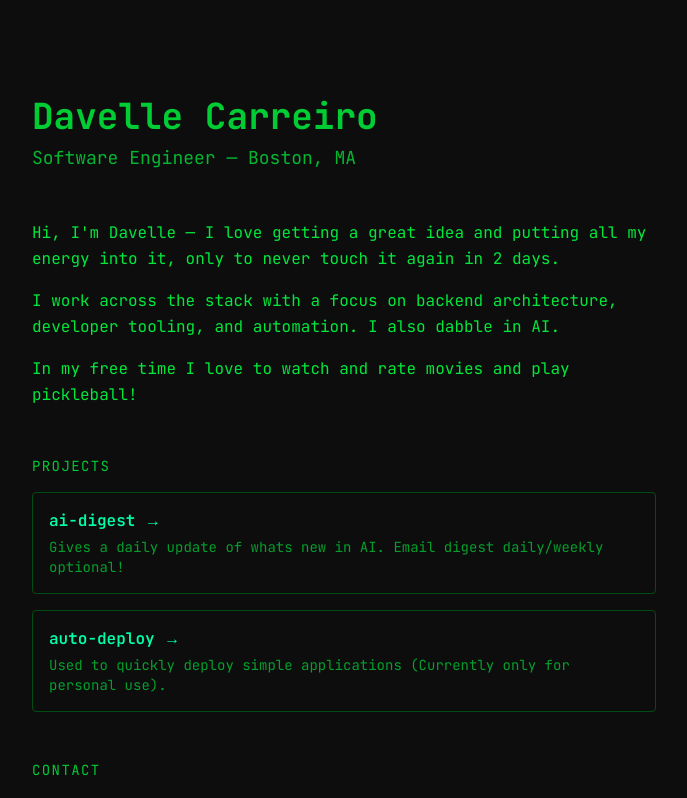
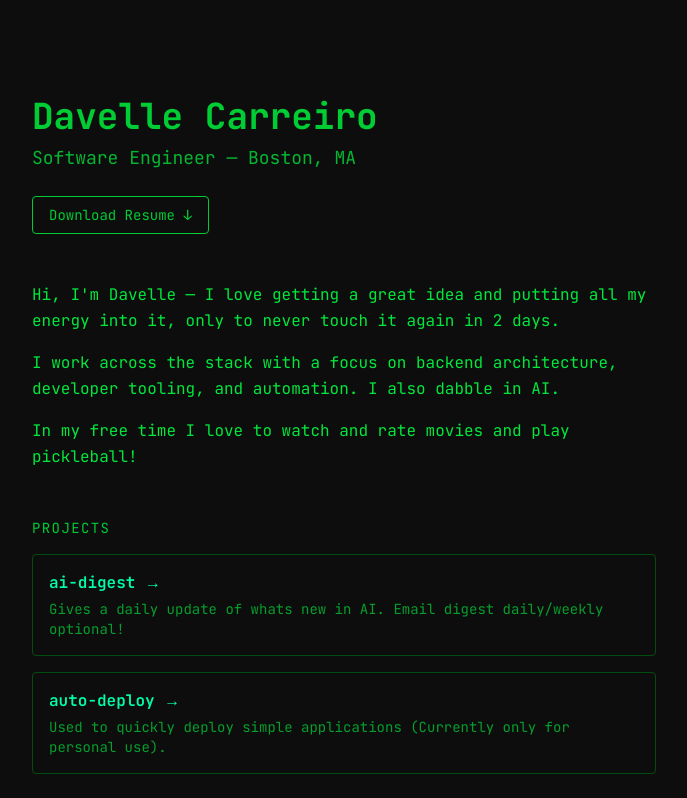
Before and after one commit to davelle324/termfolio, a Next.js app: page /about in a window 1280 px wide. Shown: the top 798 px of the page, without its empty margins (296-983 px from the left). Built offline with nearby package versions, Linux system fonts and the light colour scheme.

Commit message:
Added resume to simple page and updated readme

```diff
--- a/app/about/page.tsx
+++ b/app/about/page.tsx
@@ -26,9 +26,17 @@ export default function AboutPage() {
           <h1 className="text-3xl sm:text-4xl font-bold text-[var(--term-accent)] mb-2">
             {CONTENT.name}
           </h1>
-          <p className="text-lg opacity-70">
+          <p className="text-lg opacity-70 mb-6">
             {CONTENT.title} — {CONTENT.location}
           </p>
+          <a
+            href={CONTENT.resumeUrl}
+            target="_blank"
+            rel="noopener noreferrer"
+            className="inline-block px-4 py-2 text-sm border border-[var(--term-accent)] text-[var(--term-accent)] rounded hover:bg-[var(--term-accent)] hover:text-[var(--term-bg)] transition-colors"
+          >
+            Download Resume ↓
+          </a>
         </div>
 
         {/* Bio */}
```
Also changed, not shown: 1 other file (tests, documents, lock files or other folders).
